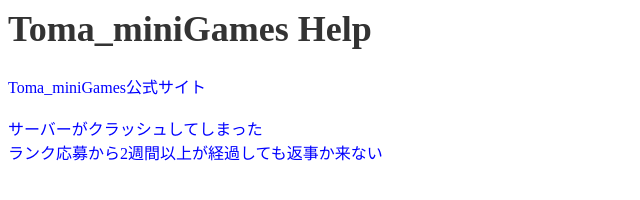
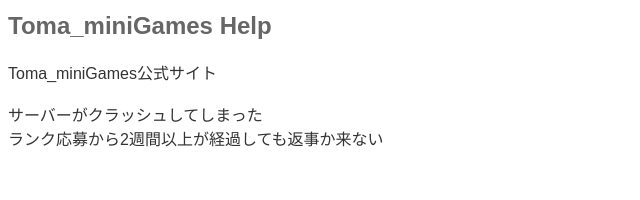
Before and after one commit to samugarinoko/Toma_miniGames, a plain HTML site: page index.html in a window 1280 px wide. Shown: the whole page, without its empty margins (0-640 px from the left). Drawn offline with Linux system fonts and the light colour scheme.

Commit message:
Update index.html

```diff
--- a/index.html
+++ b/index.html
@@ -2,12 +2,21 @@
 <style>
   /* style.css */
 h1 {
-  font-size: 36px;
-  color: #333;
+  font-family: 'Quicksand', sans-serif;
+  font-size: 24px;
+  line-height: 1.5;
+  color: #666;
 }
 
 a {
-  color: blue;
-  text-decoration: none;
+  font-family: 'Quicksand', sans-serif;
+  /* 他のスタイルも必要に応じて追加 */
+  color: #333; /* 例: 文字色を黒に設定 */
+  text-decoration: none; /* 下線を消す */
+  /* ... */
+}
+  a:hover {
+  color: #007bff;
+  background-color: #f0f0f0;
 }
 </style>
```
